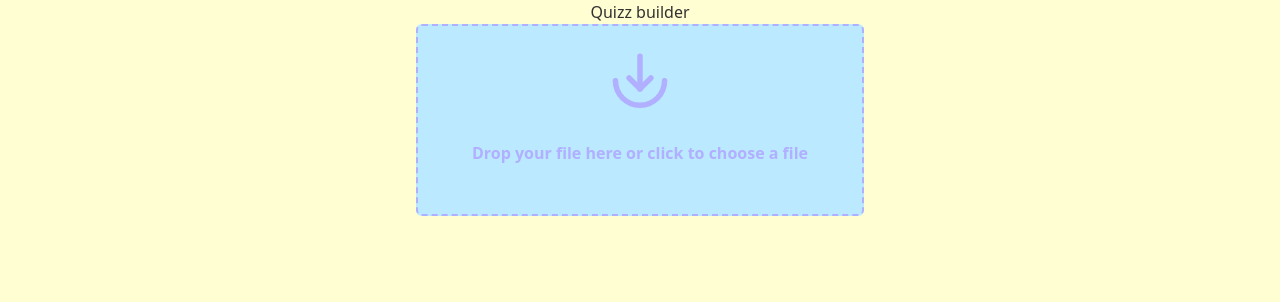
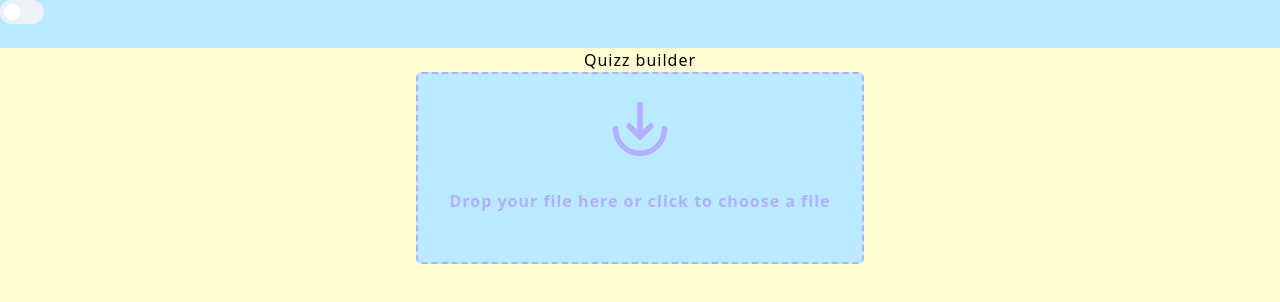
Before and after one commit to Bouterfass/csvtoquizz, a React (Create React App) app: page / in a window 1280 px wide. Shown: the top 302 px of the page. Built offline with nearby package versions, Linux system fonts and the light colour scheme.

Commit message:
continue light and dark mode

```diff
--- a/src/App.tsx
+++ b/src/App.tsx
@@ -75,29 +75,26 @@ function App() {
   };
 
   return (
-    <div className="h-screen bg-yellow flex items-center flex-col">
-      <h1 className="">Quizz builder</h1>
+    <div className="h-screen bg-yellow flex items-center flex-col dark:bg-blackDk">
+      <h1 className="dark:text-blueDk">Quizz builder</h1>
       <section>
         {!selectedFile && (
           <div
-            className={`${
-              hovered ? "bg-purple" : "bg-blue"
-            } transition ease-in-out delay-100 flex items-center justify-center w-[28rem] h-[12rem] rounded-md`}
+            className={`${hovered ? "bg-purple" : "bg-blue"
+              } transition ease-in-out delay-100 flex items-center justify-center w-[28rem] h-[12rem] rounded-md dark:bg-black`}
             onMouseEnter={() => setHovered(true)}
             onMouseLeave={() => setHovered(false)}
           >
             <label
-              className={`${
-                hovered ? "border-white" : "border-purple"
-              } h-full w-full flex flex-col justify-center items-center text-amber-dk border-2 border-dashed px-2 rounded-md cursor-pointer`}
+              className={`${hovered ? "border-white dark:border-pinkDk" : "border-purple dark:border-blueDk"
+                } h-full w-full flex flex-col justify-center items-center text-amber-dk border-2 border-dashed px-2 rounded-md cursor-pointer`}
               htmlFor="file"
             >
               <div className="flex flex-col items-center">
                 <ArrowDown height="120" width="120" hover={hovered} />
                 <span
-                  className={`${
-                    hovered ? "text-white" : "text-purple"
-                  } block font-semibold h-full w-full flex items-center justify-center`}
+                  className={`${hovered ? "text-white dark:text-pinkDk" : "text-purple"
+                    } block font-semibold h-full w-full flex items-center justify-center`}
                 >
                   Drop your file here or click to choose a file
                 </span>
--- /dev/null
+++ b/src/components/NavBar.tsx
@@ -0,0 +1,16 @@
+import React from 'react';
+import useDarkSide from '../hooks/useDarkSide';
+import ThemeSwitcher from './ThemeSwitcher';
+
+const Navbar = () => {
+
+return <div className='sticky top-0 w-full h-[3rem] bg-blue dark:bg-black'>
+    <ThemeSwitcher />
+
+</div>
+
+}
+
+
+
+export default Navbar;
--- /dev/null
+++ b/src/components/ThemeSwitcher.tsx
@@ -0,0 +1,31 @@
+import React, { useState, useEffect } from 'react';
+import { Switch } from '@headlessui/react';
+import useDarkSide from '../hooks/useDarkSide';
+
+const ThemeSwitcher = () => {
+
+    const [enabled, setEnabled] = useState(false);
+    const [theme,setTheme] = useDarkSide();
+
+    const toggleTheme = () => {
+        const newTheme = theme === "dark" ? "light" : "dark";
+        setTheme(newTheme);
+        setEnabled(!enabled);
+      };
+
+    return (
+      <Switch
+        checked={enabled}
+        onChange={toggleTheme}
+        className="group inline-flex h-6 w-11 items-center rounded-full bg-gray-200 transition data-[checked]:bg-blue-600"
+      >
+        <span className="size-4 translate-x-1 rounded-full bg-white transition group-data-[checked]:translate-x-6" />
+      </Switch>
+    )
+}
+
+
+
+
+
+export default ThemeSwitcher;
--- a/src/components/icons/icons.tsx
+++ b/src/components/icons/icons.tsx
@@ -1,3 +1,6 @@
+import useDarkSide from "../../hooks/useDarkSide";
+
+
 export const ArrowDown = ({
   height,
   width,
@@ -7,6 +10,24 @@ export const ArrowDown = ({
   width: string;
   hover: boolean;
 }) => {
+
+
+  const [theme, setTheme] = useDarkSide();
+  let arrowColor = () => {
+    if (hover) {
+      if (theme == "light")
+        return "white"
+      else
+        return '#f472b6'
+    } else {
+      if (theme == "light")
+        return "white";
+      else
+        return "#B1AFFF";
+    }
+  }
+
+
   return (
     <svg
       xmlns="http://www.w3.org/2000/svg"
@@ -14,7 +35,7 @@ export const ArrowDown = ({
       height={height}
       viewBox="0 0 24 24"
       fill="none"
-      stroke={hover ? "white" : "#B1AFFF"}
+      stroke={arrowColor()}
       stroke-width="2"
       stroke-linecap="round"
       stroke-linejoin="round"
--- /dev/null
+++ b/src/hooks/useDarkSide.tsx
@@ -0,0 +1,23 @@
+import { useEffect, useState } from "react";
+
+ const useDarkSide = () => {
+
+    const [theme, setTheme] = useState(localStorage.theme);
+    const colorTheme = theme === "dark" ? 'light' : 'dark';
+
+    useEffect(() => {
+        console.log("colortheme", colorTheme);
+        console.log("theme", theme);
+
+
+        const root = window.document.documentElement;
+        root.classList.remove(colorTheme);
+        root.classList.add(theme);
+        localStorage.setItem("theme", theme);
+    }, [theme, colorTheme])
+
+    return [theme, setTheme];
+}
+
+
+export default useDarkSide;
--- a/src/index.tsx
+++ b/src/index.tsx
@@ -8,6 +8,7 @@ import { Provider } from 'react-redux';
 import { RouterProvider } from 'react-router-dom';
 import { router } from './router';
 import './styles/global.css';
+import Navbar from './components/NavBar';
 
 const root = ReactDOM.createRoot(
   document.getElementById('root') as HTMLElement
@@ -15,6 +16,7 @@ const root = ReactDOM.createRoot(
 root.render(
   <Provider store={store}>
     <React.StrictMode>
+      <Navbar />
       <RouterProvider router={router} />
     </React.StrictMode>
   </Provider>
--- a/src/pages/Test.tsx
+++ b/src/pages/Test.tsx
@@ -14,19 +14,38 @@ const Test = () => {
   let location = useLocation();
   let btnRef = useRef<HTMLButtonElement>(null);
   const navigate = useNavigate();
+
   const [index, setIndex] = useState<number>(0);
   const [showAns, setShowAns] = useState<Boolean>(false);
   const [score, setScore] = useState<Score[]>([]);
+  const [isInitialLoad, setIsInitialLoad] = useState<boolean>(true); // To track if it's the first render
 
   let data = location.state.key;
   let dataLength: number = data.length;
 
+  // Initialize score and index from localStorage on mount
   useEffect(() => {
-    // Rediriger vers la page finale une fois que toutes les questions ont été traitées
-    console.log("index", index);
+    const storedScore = localStorage.getItem("score");
+    if (storedScore) {
+      const parsedScore = JSON.parse(storedScore);
+      if (Array.isArray(parsedScore)) {
+        setScore(parsedScore);
+        setIndex(parsedScore.length); // Initialize the index based on the stored score
+      }
+    }
+    setIsInitialLoad(false); // Set it to false after the initial load
+  }, []);
+
+  // Update localStorage when the score changes, but skip on the first render
+  useEffect(() => {
+    if (!isInitialLoad) {
+      localStorage.setItem("score", JSON.stringify(score));
+    }
+  }, [score, isInitialLoad]);
+
+  // Navigate to the result page when the user finishes the test
+  useEffect(() => {
     if (index === dataLength - 1 && score.length === dataLength) {
-      console.log("je rentre ici");
-
       navigate("/result", { state: { score: score, data: data } });
     }
   }, [index, score, dataLength, navigate]);
@@ -43,8 +62,7 @@ const Test = () => {
             user_answer: data[index]["column"]
           },
         ]);
-        if (index < dataLength - 1)
-            setIndex((index) => index + 1);
+        if (index < dataLength - 1) setIndex((index) => index + 1);
       } else {
         setScore((score) => [
           ...score,
--- a/src/styles/global.css
+++ b/src/styles/global.css
@@ -3,17 +3,10 @@
 @tailwind utilities;
 
 @layer base {
-  /* Variables globales */
-  :root {
-    --main-color: #FFFED3;
-    --secondary-color: #edf2f7;
-    --main-font: 'Inter', sans-serif;
-  }
 
-  /* Styles globaux pour html et body */
   html, body {
-    @apply bg-yellow text-black; /* Classes utilitaires Tailwind */
     font-family: "Proxima Nova", system-ui, sans-serif;
+    letter-spacing: 1px;
   }
 
   /* Appliquer les styles globaux de réinitialisation */
--- a/tailwind.config.js
+++ b/tailwind.config.js
@@ -1,6 +1,7 @@
 /** @type {import('tailwindcss').Config} */
 module.exports = {
   content: ["./src/**/*.{js,jsx,ts,tsx}"],
+  darkMode: 'class',
   theme: {
     extend: {
       colors: {
@@ -16,6 +17,11 @@ module.exports = {
         blue: '#BBE9FF',
         test: '#b45309',
         testDk: '#fecaca',
+        blackDk: '#0e0e0e',
+        pinkDk: '#f472b6',
+        purpleDk: '#c084fc',
+        blueDk: '#38bdf8',
+        yellowDk: '#facc15',
         // En gardant les couleurs de base comme gray
         gray: {
           100: '#f7fafc',
```
